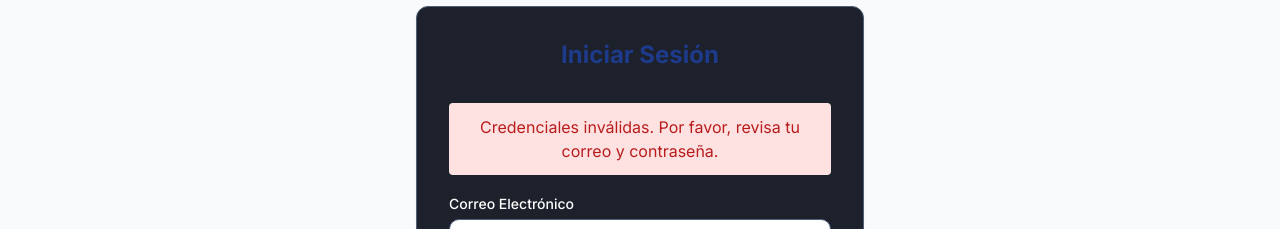
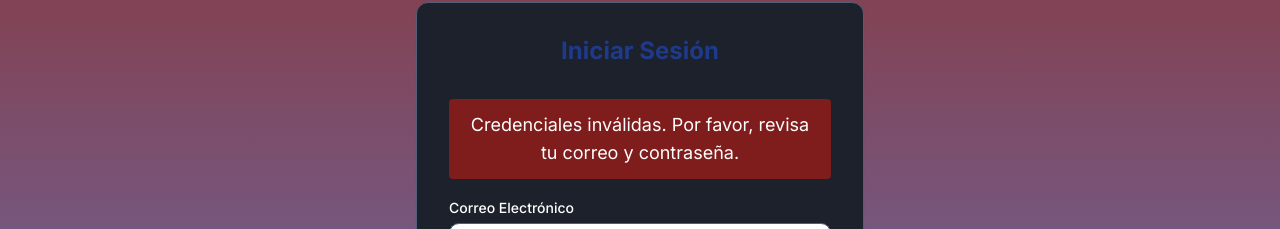
Before and after one commit to eatsangels/lidompodcast, a Next.js app: page /admin/login in a window 1280 px wide. Both pictures are taken after typing "name@example.com", "Sample123" into the empty fields and a click on the button "Iniciar Sesión". Shown: the part 237-466 px from the top of the page. Built offline with nearby package versions, Linux system fonts and the light colour scheme; no server answers.

Commit message:
Se modifico la pagina de login

```diff
--- a/app/(routes)/admin/login/page.tsx
+++ b/app/(routes)/admin/login/page.tsx
@@ -86,7 +86,7 @@ export default function AuthPage() {
   // Si ya hay una sesión activa, mostramos un mensaje y un botón para ir al panel
   if (session) {
     return (
-      <div className="min-h-screen bg-black-50 bg-gray-50 flex items-center justify-center p-4">
+      <div className="min-h-screen bg-gradient-to-b  from-red-900/90  to-blue-800  flex items-center justify-center p-4">
         <Card className="w-full max-w-md p-8 text-center">
           <h1 className="text-2xl font-bold text-blue-900 mb-8">Ya has iniciado sesión</h1>
           <Button onClick={() => router.push("/admin/noticias")} className="w-full">
@@ -99,20 +99,20 @@ export default function AuthPage() {
 
   // Si no hay sesión, se muestra el formulario de autenticación
   return (
-    <div className="min-h-screen bg-black-50 bg-gray-50 flex items-center justify-center p-4">
+    <div className="min-h-screen  bg-gradient-to-b  from-red-900/90  to-blue-800/70 shadow-lg shadow-blue-400 flex items-center justify-center p-4">
       <Card className="w-full max-w-md p-8">
         <h1 className="text-2xl font-bold text-blue-900 text-center mb-8">
           {isRegistering ? "Registrarse" : "Iniciar Sesión"}
         </h1>
 
         {successMessage && (
-          <div className="bg-green-100 text-green-700 p-3 rounded mb-4 text-center">
+          <div className="bg-green-100 text-lg text-green-700 p-3 rounded mb-4 text-center">
             {successMessage}
           </div>
         )}
 
         {errorMessage && (
-          <div className="bg-red-100 text-red-700 p-3 rounded mb-4 text-center">
+          <div className="bg-red-900 text-lg text-white p-3 rounded mb-4 text-center">
             {errorMessage}
           </div>
         )}
```
